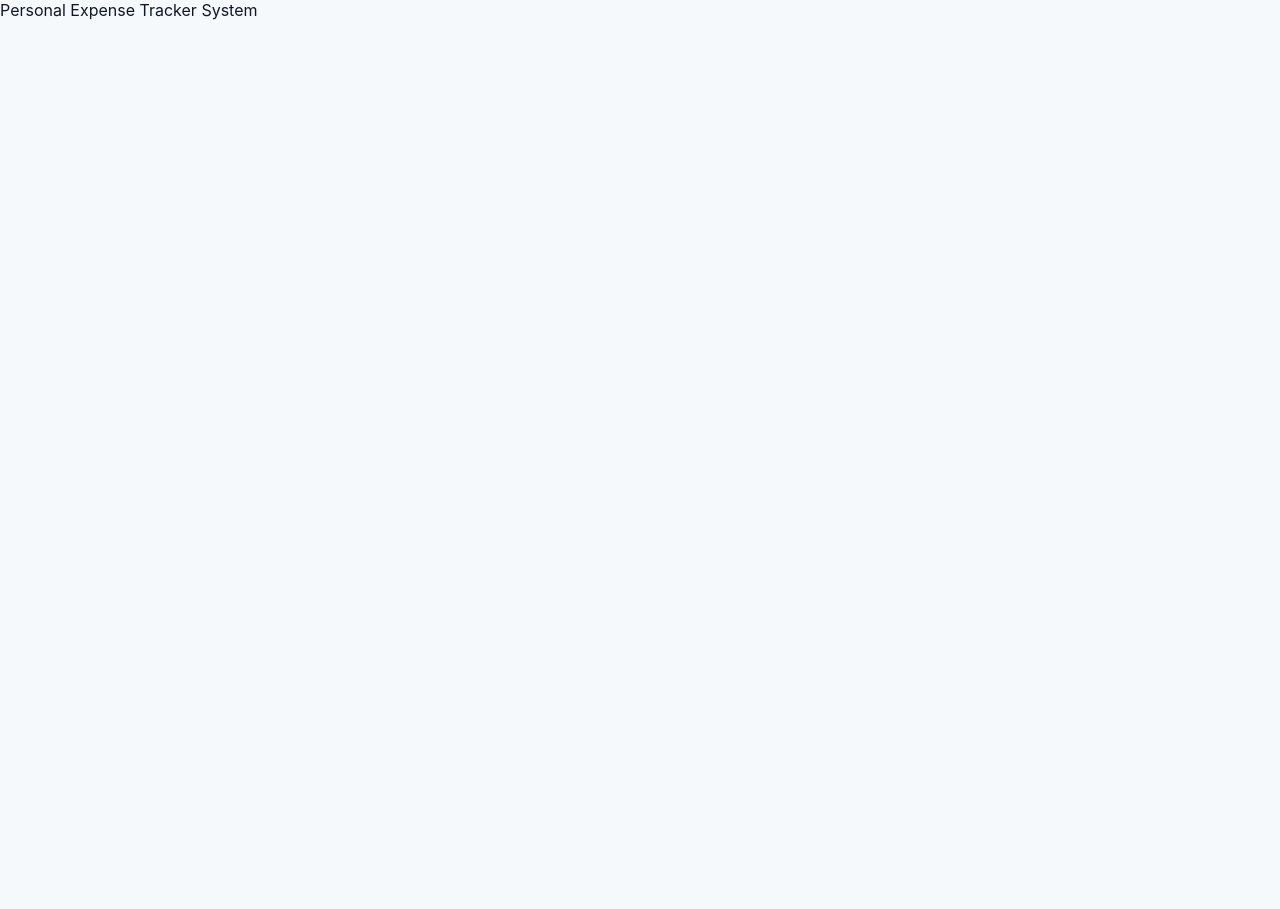
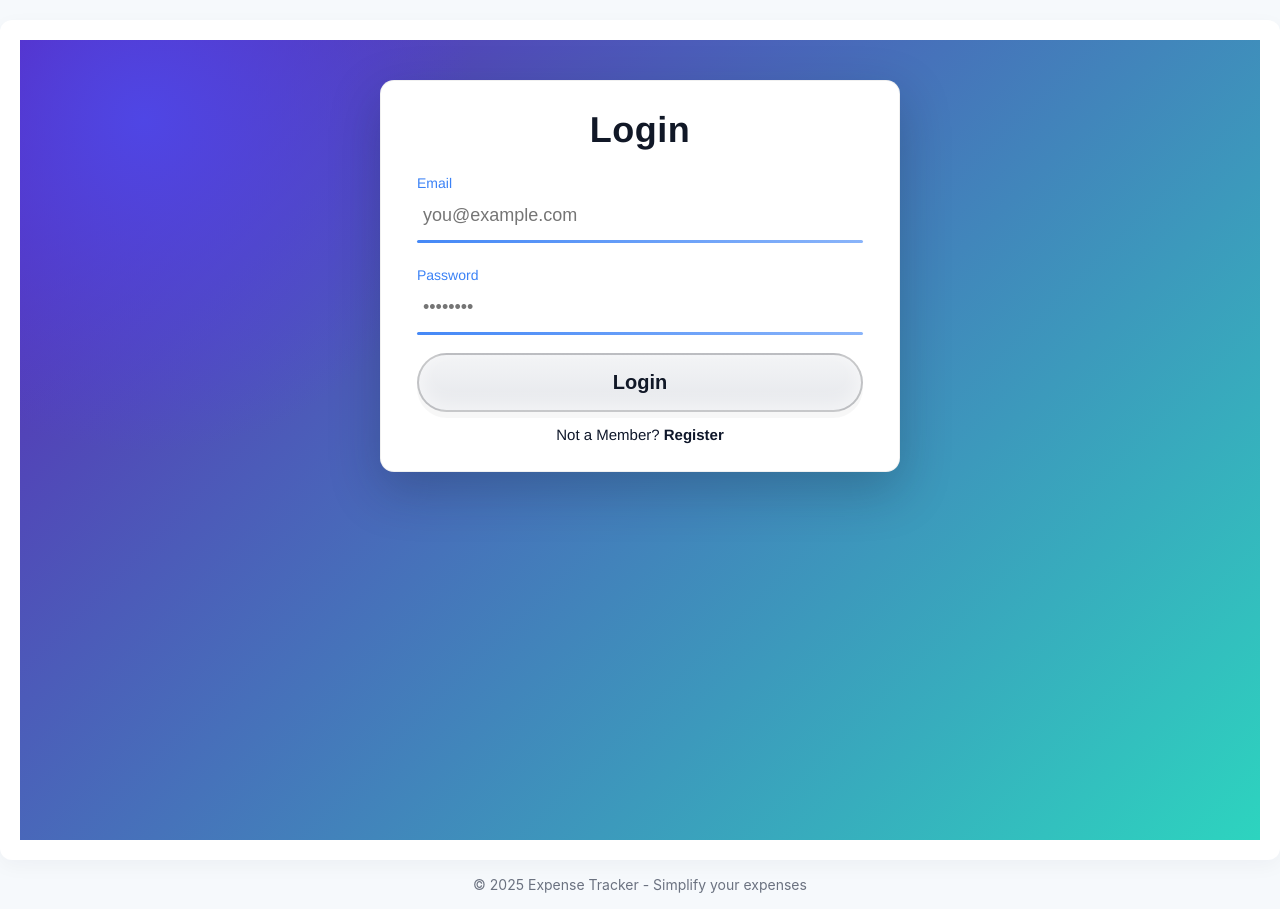
Before and after one commit to Karan-Asija-GKM-IT/expense-tracker-frontend, a React app: page / in a window 1280 px wide. Before the commit the page ends 800 px from the top, so only its background shows below. Built offline with nearby package versions, Linux system fonts and the light colour scheme; no server answers; the HTML template or start-up script is replaced by a standard one.

Commit message:
feat: add start point of app app.jsx

```diff
--- a/src/App.jsx
+++ b/src/App.jsx
@@ -1,13 +1,55 @@
-import { useState } from 'react'
-import './App.css'
+import { useState } from 'react';
+import LoginPage from './components/Auth/LoginPage';
+import './App.css';
+import './styles/style.css';
 
-function App() {
+export default function App() {
+  const [user, setUser] = useState(null);
+  const [currentPage, setCurrentPage] = useState('login');
+  const [transactions, setTransactions] = useState([]);
+
+  // helper to render pages
+  const renderPage = () => {
+    if (!user) {
+      return <LoginPage setUser={setUser} setCurrentPage={setCurrentPage} />;
+    }
+
+    const commonProps = {
+      user,
+      setUser,
+      currentPage,
+      setCurrentPage,
+      transactions,
+      setTransactions
+    };
+
+    switch (currentPage) {
+      case 'dashboard':
+        return <DashboardPage {...commonProps} />;
+      case 'transactions':
+        return <TransactionsPage {...commonProps} />;
+      case 'import-export':
+        return <ImportExportPage {...commonProps} />;
+      default:
+        return <DashboardPage {...commonProps} />;
+    }
+  };
 
   return (
-    <>
-      <div>Personal Expense Tracker System</div>
-    </>
-  )
+    <div className="app-shell">
+
+
+      {/* main content */}
+      <main className="container my-4">
+        <div className="page-card">
+          {renderPage()}
+        </div>
+      </main>
+
+      {/* footer */}
+      <footer className="app-footer">
+        © {new Date().getFullYear()} Expense Tracker - Simplify your expenses
+      </footer>
+    </div>
+  );
 }
-
-export default App
```
